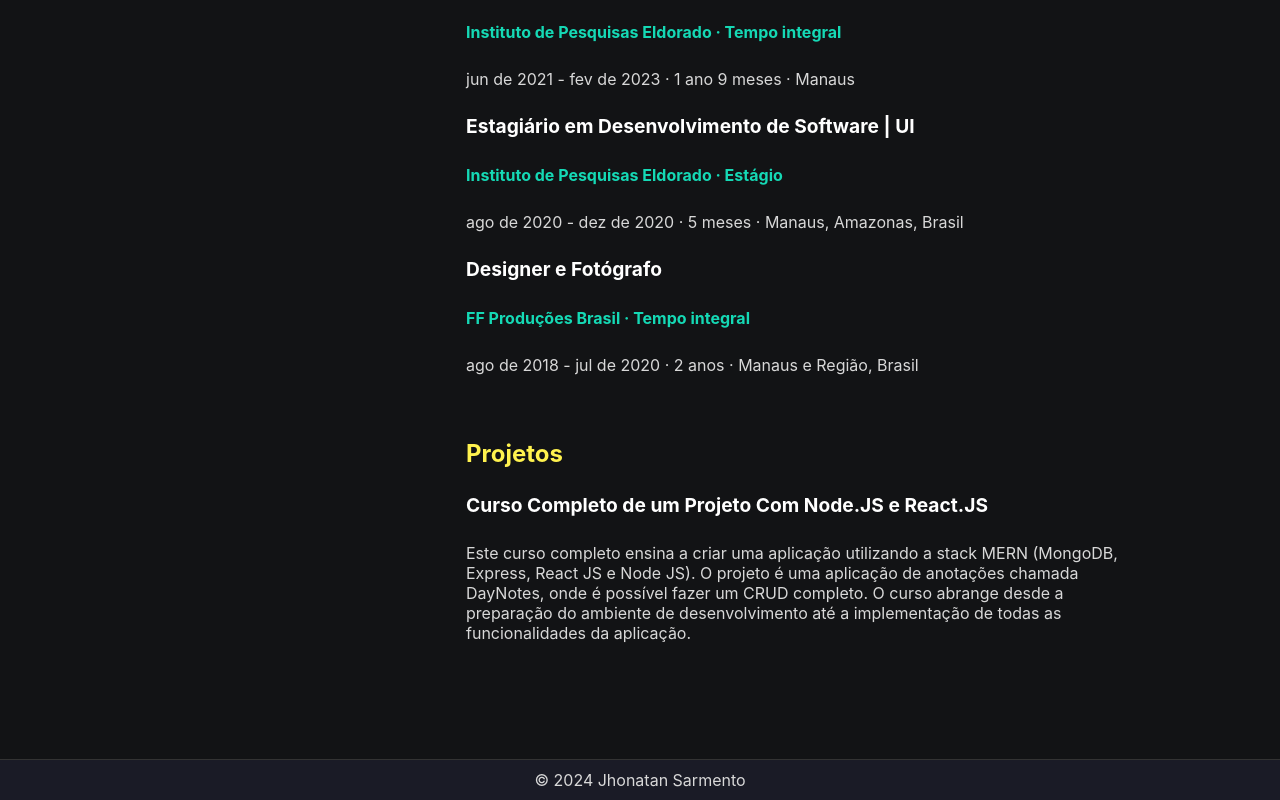
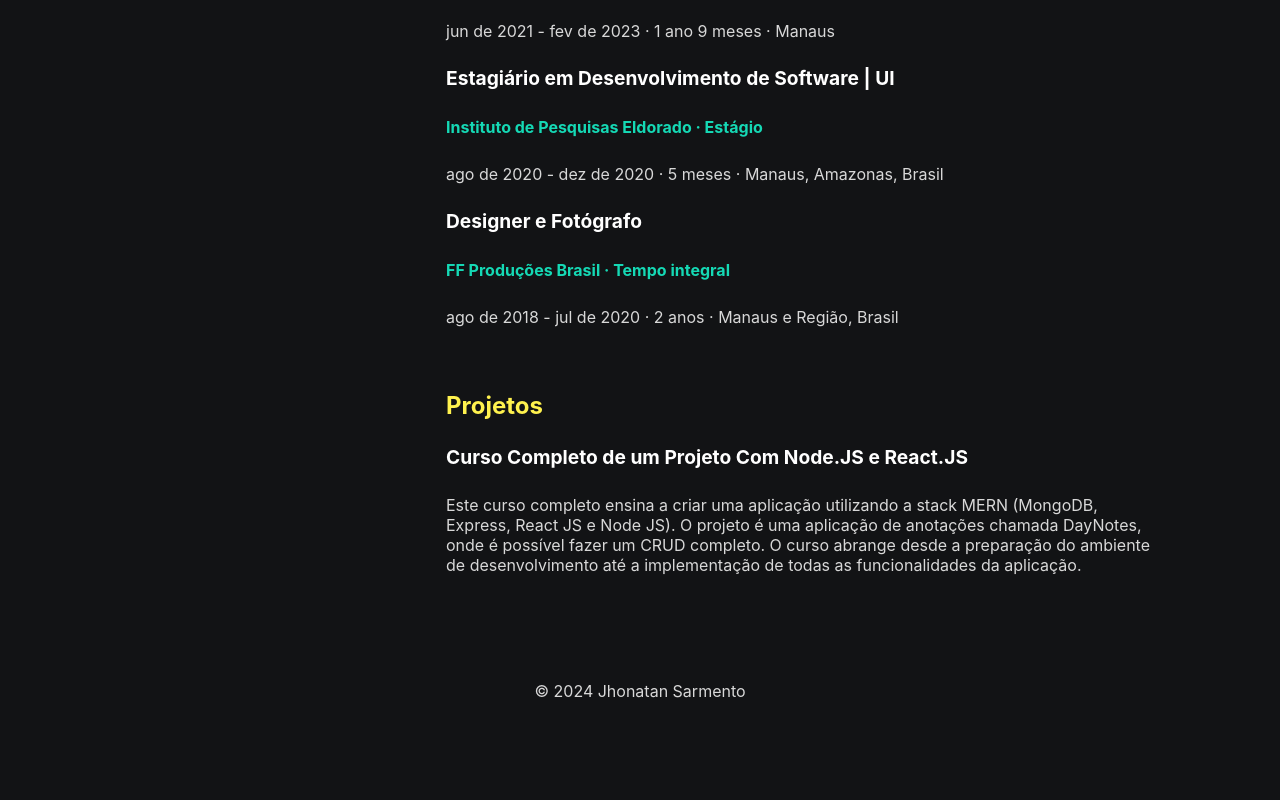
Before and after one commit to jhonatansarmento/personal-site, a Next.js app: page / in a window 1280 px wide. Shown: the part 697-1497 px from the top of the page. After the commit the page ends 1408 px from the top, so only its background shows below. Built offline with nearby package versions, Linux system fonts and the light colour scheme.

Commit message:
Create Footer component

```diff
--- a/src/app/page.tsx
+++ b/src/app/page.tsx
@@ -1,6 +1,7 @@
 'use client';
 
 import ContentSection from '@/shared/components/ContentSection';
+import Footer from '@/shared/components/Footer';
 import ProfileSection from '@/shared/components/ProfileSection';
 import GlobalStyle from '@/shared/styles/global';
 import { useState } from 'react';
@@ -23,7 +24,7 @@ export default function Home() {
         </S.FixedContainer>
         <ContentSection />
       </S.Container>
-      <S.Footer>&copy; 2024 Jhonatan Sarmento</S.Footer>
+      <Footer />
     </>
   );
 }
--- a/src/app/styles.ts
+++ b/src/app/styles.ts
@@ -19,12 +19,3 @@ export const FixedContainer = styled.div`
     position: static;
   }
 `;
-
-export const Footer = styled.footer`
-  text-align: center;
-  padding: 10px 0;
-  margin-top: 20px;
-  border-top: 1px solid #333;
-  color: #d8d8d8;
-  background-color: #1a1b26;
-`;
--- a/src/shared/components/ContentSection/styles.ts
+++ b/src/shared/components/ContentSection/styles.ts
@@ -1,7 +1,6 @@
 import styled from 'styled-components';
 
 export const Section = styled.div`
-  padding: 20px;
   border-radius: 10px;
   display: flex;
   flex-direction: column;
--- /dev/null
+++ b/src/shared/components/Footer/index.tsx
@@ -0,0 +1,7 @@
+'use client';
+
+import * as S from './styles';
+
+export default function Footer() {
+  return <S.Footer>&copy; 2024 Jhonatan Sarmento</S.Footer>;
+}
--- /dev/null
+++ b/src/shared/components/Footer/styles.ts
@@ -0,0 +1,8 @@
+import styled from 'styled-components';
+
+export const Footer = styled.footer`
+  text-align: center;
+  padding: 10px 0;
+  margin-top: 20px;
+  color: #d8d8d8;
+`;
```
